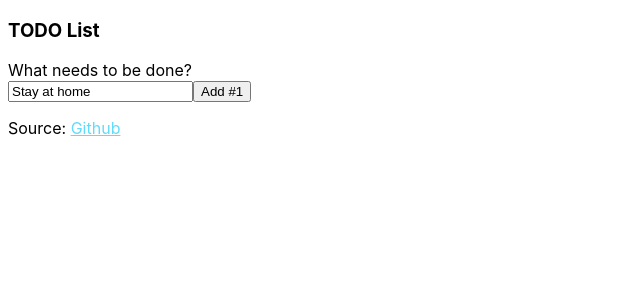
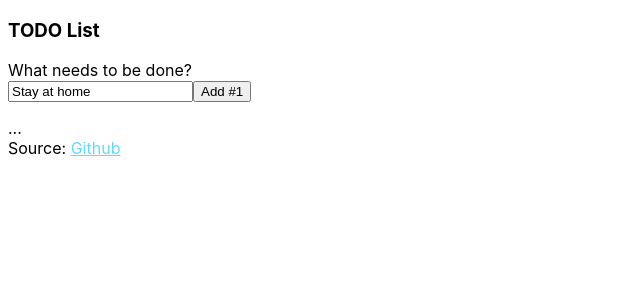
Before and after one commit to kaicarver/todo, a React (Create React App) app: page / in a window 1280 px wide. Shown: the top 300 px of the page, without its empty margins (0-640 px from the left). Built offline with nearby package versions, Linux system fonts and the light colour scheme.

Commit message:
display detail on click

```diff
--- a/src/App.js
+++ b/src/App.js
@@ -32,6 +32,7 @@ class TodoApp extends React.Component {
           </button>
         </form>
         <TodoList items={this.state.items} />
+        <TodoDetail/>
         Source: <a
           className="App-link"
           href="https://github.com/kaicarver/todo"
@@ -77,7 +78,7 @@ class TodoList extends React.Component {
 
 class TodoItem extends React.Component {
   handleClick(items, count) {
-    alert(`heyy item ${count + 1} ${items[count].id}`)
+    document.getElementById("detail").innerText = `heyy item ${count + 1} ${items[count].id}`;
     items.push({
       text: 'Click!',
       id: Date.now()
@@ -92,4 +93,14 @@ class TodoItem extends React.Component {
   }
 }
 
+class TodoDetail extends React.Component {
+  render() {
+
+    return (
+      <div id="detail">...</div>
+    );
+  }
+}
+
+
 export default TodoApp;
```
